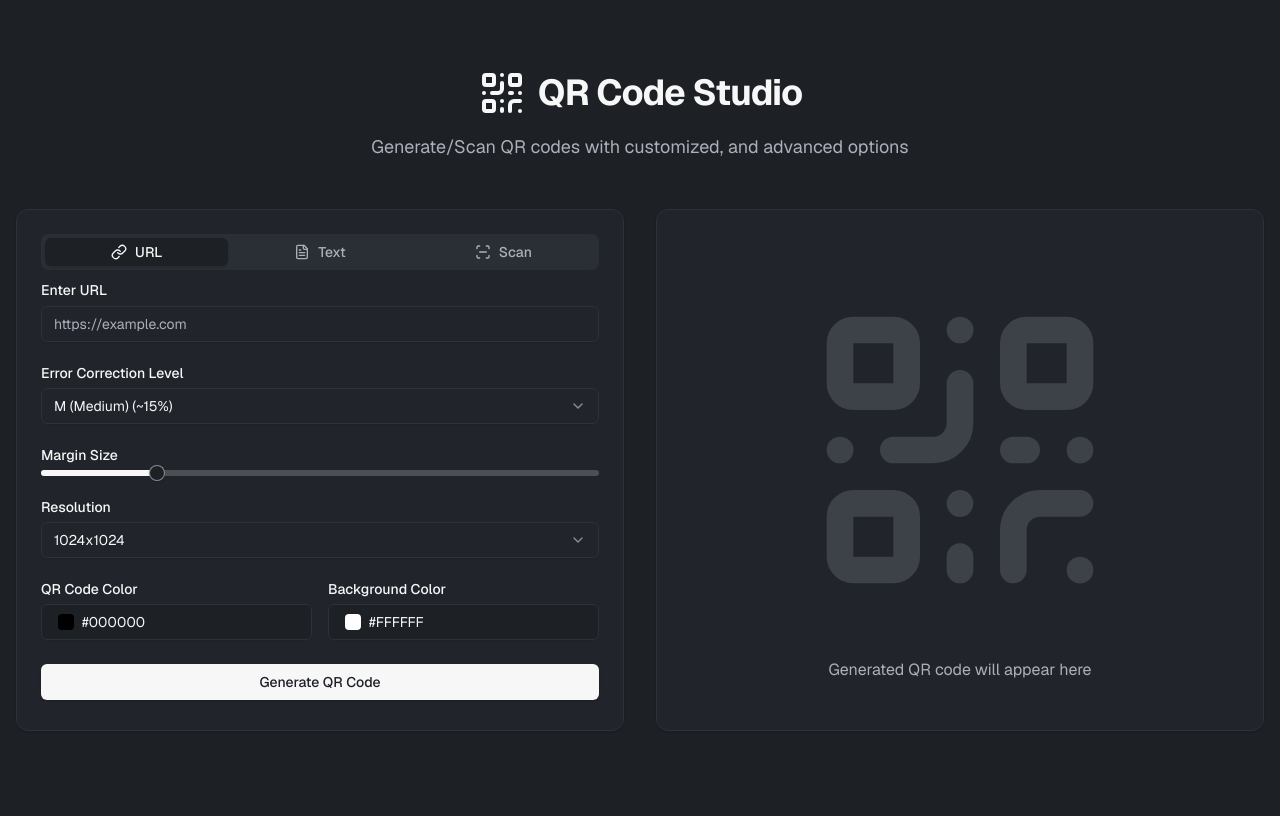
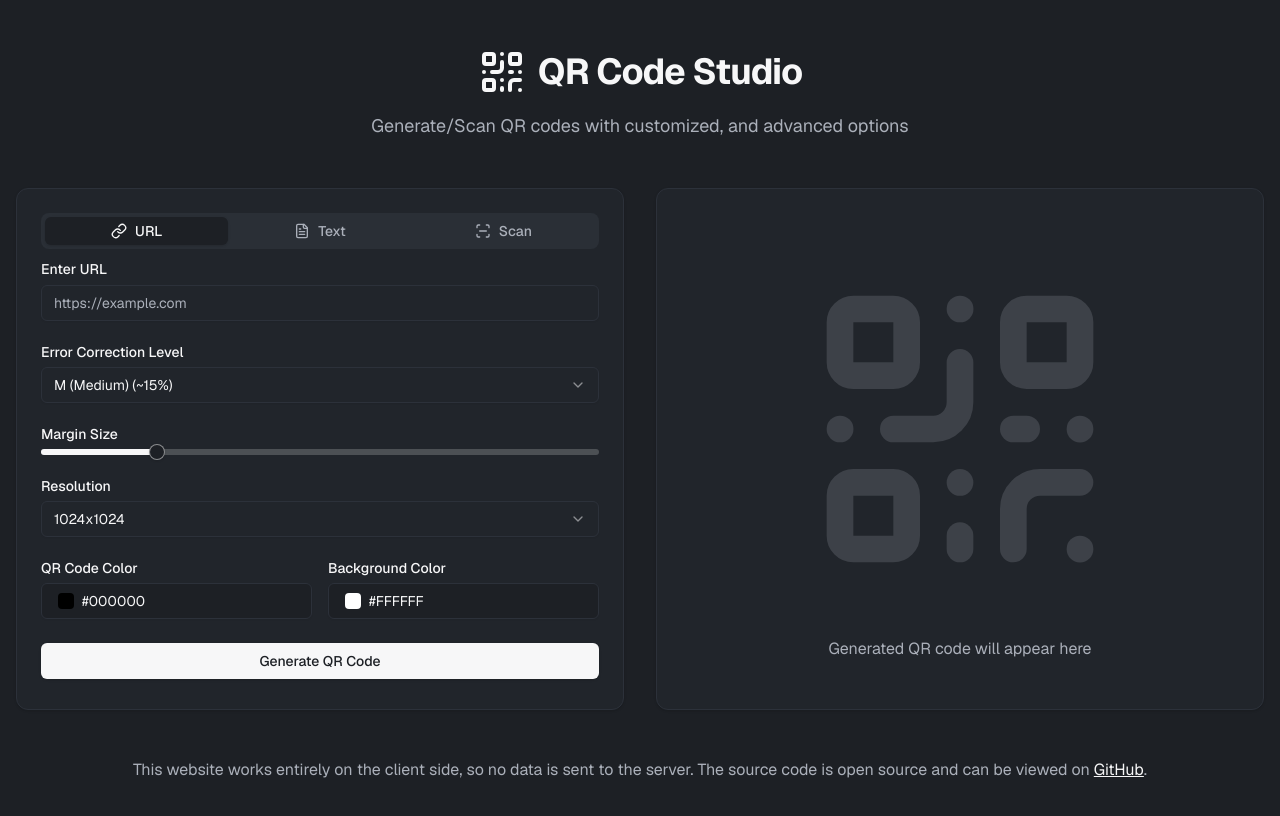
Before and after one commit to pyyupsk/qrcode, a Next.js app: page / in a window 1280 px wide. Shown: the top 816 px of the page. Built offline with nearby package versions, Linux system fonts and the light colour scheme.

Commit message:
docs: add GitHub link and client-side data note

```diff
--- a/src/app/page.tsx
+++ b/src/app/page.tsx
@@ -24,6 +24,21 @@ export default function Page() {
           </p>
         </div>
         <QRCodeGenerator />
+        <div className="mt-12 text-center">
+          <p className="text-sm text-muted-foreground md:text-base">
+            This website works entirely on the client side, so no data is sent
+            to the server. The source code is open source and can be viewed on{" "}
+            <a
+              href="https://github.com/pyyupsk/qrcode"
+              target="_blank"
+              rel="noreferrer"
+              className="text-foreground underline transition-colors duration-200 hover:text-muted-foreground"
+            >
+              GitHub
+            </a>
+            .
+          </p>
+        </div>
       </div>
     </main>
   );
```
